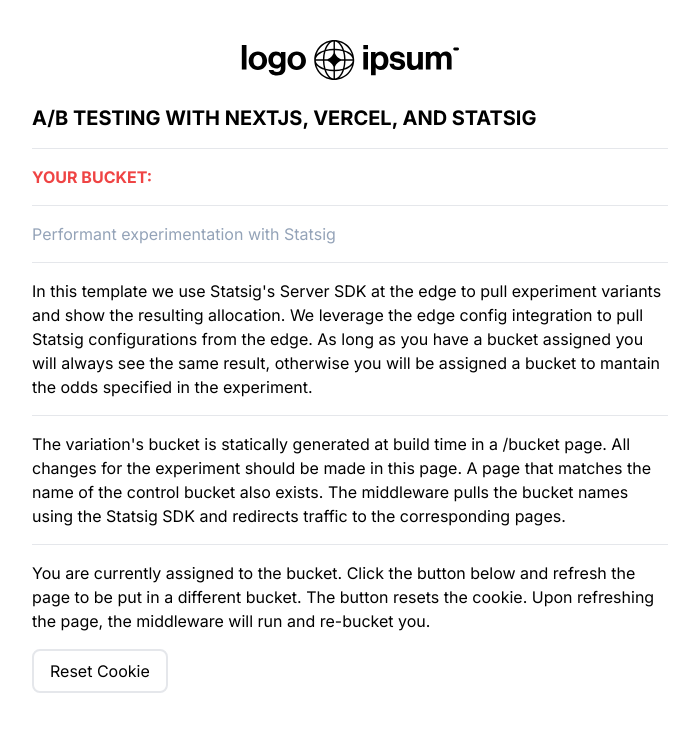
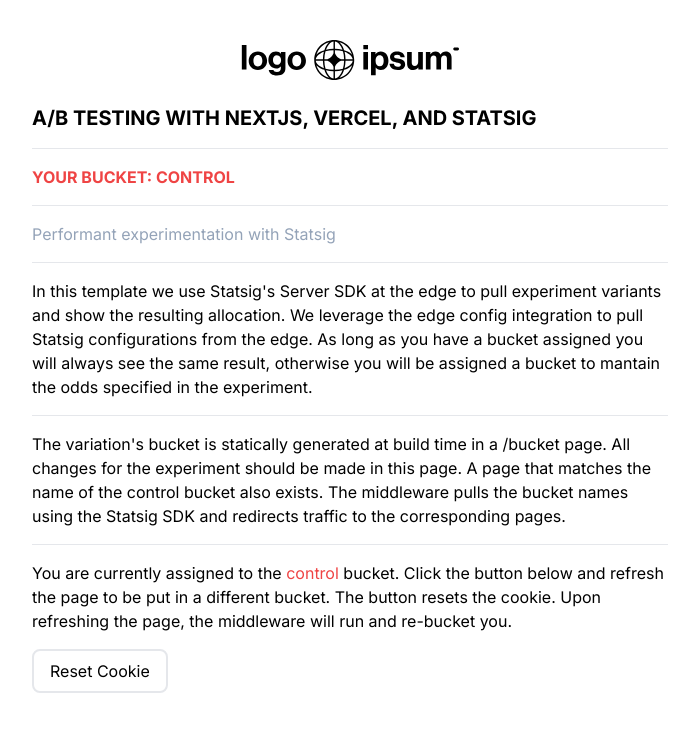
Before and after one commit to 9d8dev/ab, a Next.js app: page / in a window 1280 px wide. Shown: the top 732 px of the page, without its empty margins (290-984 px from the left). Built offline with nearby package versions, Linux system fonts and the light colour scheme; no server answers.

Commit message:
update UI element

```diff
--- a/app/page.tsx
+++ b/app/page.tsx
@@ -26,7 +26,7 @@
             A/B Testing with NextJS, Vercel, and Statsig
           </h1>
           <h3 className="text-red-500 pt-4 font-bold uppercase">
-            Your bucket: {bucket}
+            Your bucket: {bucket ? bucket : "control"}
           </h3>
           <p className="text-slate-400 pt-4">
             Performant experimentation with Statsig
@@ -56,10 +56,12 @@
           <div className="pt-4">
             <p>
               You are currently assigned to the{" "}
-              <span className="text-red-500">{bucket}</span> bucket. Click the
-              button below and refresh the page to be put in a different bucket.
-              The button resets the cookie. Upon refreshing the page, the
-              middleware will run and re-bucket you.
+              <span className="text-red-500">
+                {bucket ? bucket : "control"}
+              </span>{" "}
+              bucket. Click the button below and refresh the page to be put in a
+              different bucket. The button resets the cookie. Upon refreshing
+              the page, the middleware will run and re-bucket you.
             </p>
             <Button />
           </div>
```
Also changed, not shown: app/Logo.tsx (+2 -2 lines).
